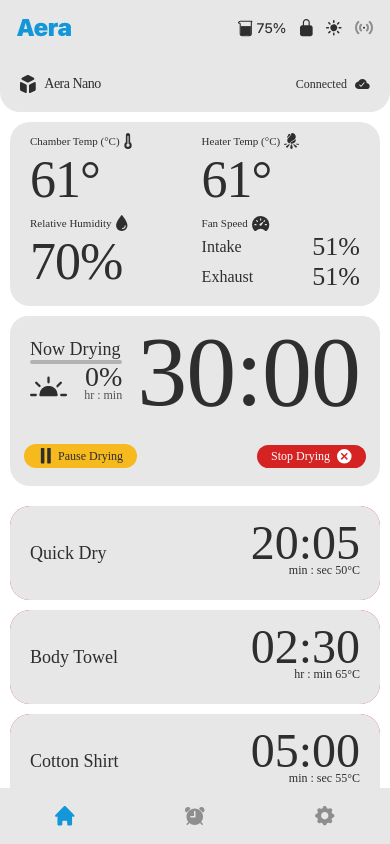
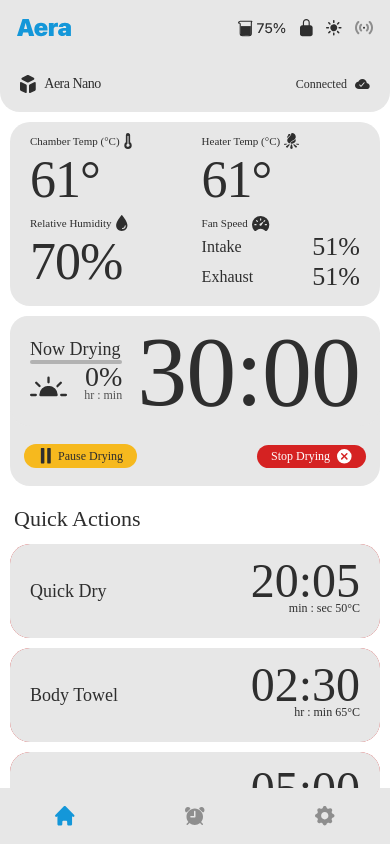
Before and after one commit to chrstnmmn/Aera, a React Native app in the folder mobile/: screen / in a window 390 px wide. Built offline with nearby package versions, Linux system fonts and the light colour scheme; a web font is replaced by a local one.

Commit message:
adding header for quick action group

```diff
--- a/mobile/src/screens/MainScreen.tsx
+++ b/mobile/src/screens/MainScreen.tsx
@@ -1,6 +1,7 @@
 import React, { useState, useRef, useEffect } from "react";
 import {
   View,
+  Text, // Added Text import
   StyleSheet,
   ScrollView,
   KeyboardAvoidingView,
@@ -72,6 +73,10 @@ const MainScreen: React.FC<MainProps> = ({ theme, onLogout }) => {
             <SystemMonitor theme={theme} />
             <TimerCard theme={theme} />
             <View style={styles.quickActionsSection}>
+              {/* Added Quick Actions Header */}
+              <Text style={[styles.sectionHeader, { color: theme.text || "#2E2E2E" }]}>
+                Quick Actions
+              </Text>
               {quickActions.map((action) => (
                 <QuickActionCard
                   key={action.id}
@@ -163,6 +168,14 @@ const styles = StyleSheet.create({
   },
   page: { width: "100%", alignItems: "center", gap: 10 },
   quickActionsSection: { width: "100%", marginTop: 10, gap: 10 },
+  // Added styling for the header
+  sectionHeader: {
+    fontFamily: "aera_heavy",
+    fontSize: 22,
+    alignSelf: "flex-start",
+    paddingLeft: 4,
+    marginBottom: 2,
+  },
   footer: {
     position: "absolute",
     bottom: 0,
```
